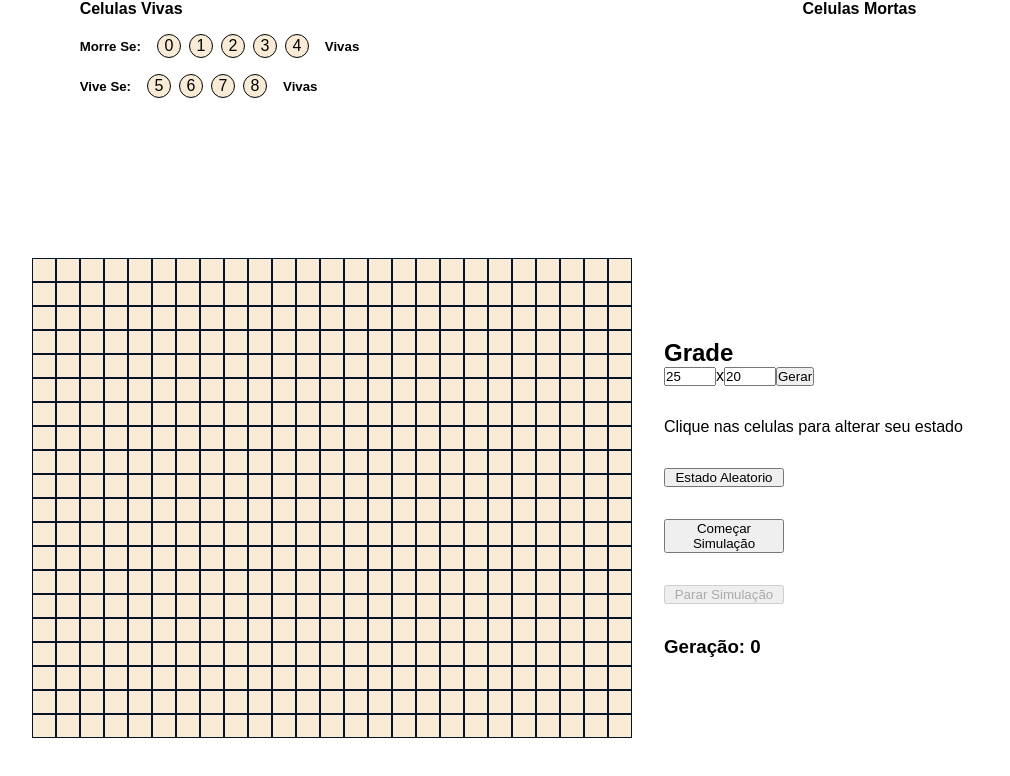
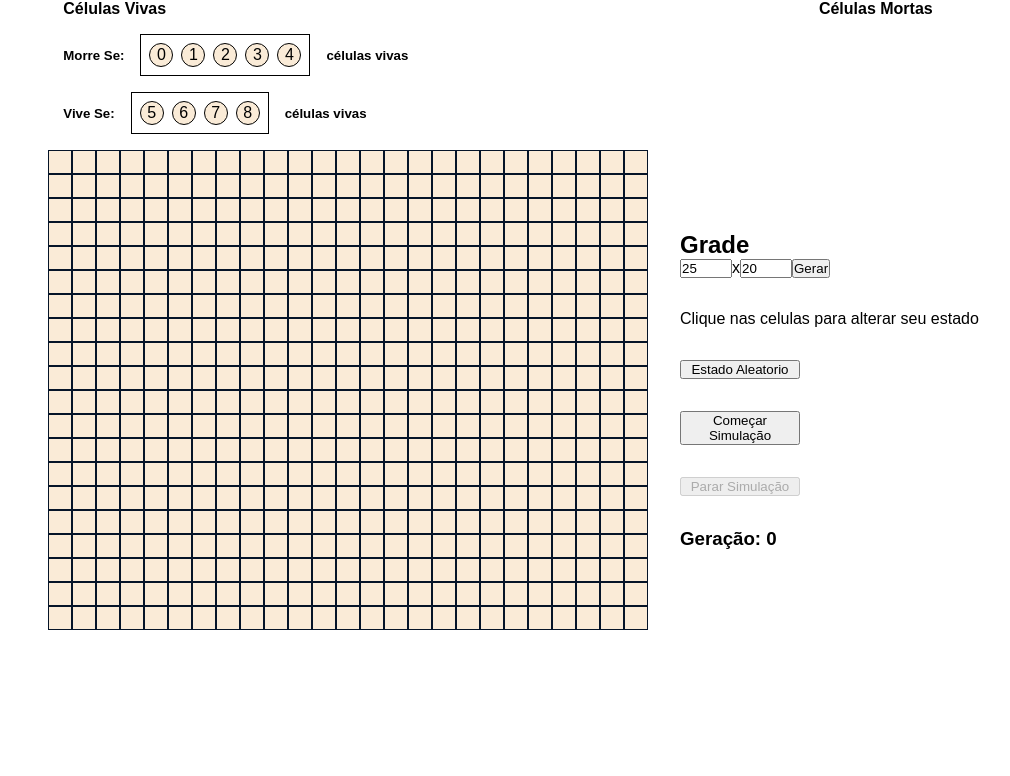
Before and after one commit to willian-pessoa/automato-celular, a React (Vite) app: page / in a window 1280 px wide. Shown: the top 776 px of the page, without its empty margins (142-1152 px from the left). Built offline with nearby package versions, Linux system fonts and the light colour scheme.

Commit message:
add set rules for alive cells

```diff
--- a/src/App.scss
+++ b/src/App.scss
@@ -4,7 +4,7 @@
   flex-direction: column;
 
   .automato-container {
-    min-height: 100vh;
+    margin: 1rem;
     width: 100%;
     display: flex;
     justify-content: center;
--- a/src/components/AutomatoConfigs.scss
+++ b/src/components/AutomatoConfigs.scss
@@ -17,8 +17,10 @@
 
     .dies-if-x-alive,
     .lives-if-x-alive {
+      padding: 0.5rem;
       display: flex;
       gap: 0.5rem;
+      border: 1px solid black;
 
       .draggable-item {
         border-radius: 50%;
--- a/src/components/AutomatoConfigs.tsx
+++ b/src/components/AutomatoConfigs.tsx
@@ -1,4 +1,4 @@
-import { Dispatch, SetStateAction } from "react";
+import { Dispatch, SetStateAction, useState } from "react";
 import { AutomatoRules } from "../utils/automatoCelularTypes";
 
 import "./AutomatoConfigs.scss";
@@ -9,39 +9,101 @@ interface AutomatoConfigsProps {
 }
 
 const AutomatoConfigs = ({ rule, setRule }: AutomatoConfigsProps) => {
+  const [reRender, setReRender] = useState(false);
+
+  const handleOnDragStart = (
+    e: React.DragEvent,
+    alive: number,
+    curState: string,
+    nexState: string,
+    idx: number
+  ) => {
+    e.dataTransfer.setData("alive", String(alive));
+    const tempRule = rule;
+    tempRule[curState][nexState].alive.splice(idx, 1);
+    setRule(tempRule);
+  };
+
+  const handleDrop = (
+    e: React.DragEvent,
+    curState: string,
+    nextState: string
+  ) => {
+    e.preventDefault();
+    const alive = e.dataTransfer.getData("alive");
+    const tempRule = rule;
+    tempRule[curState][nextState].alive.push(Number(alive));
+    console.log(
+      "🚀 ~ file: AutomatoConfigs.tsx:35 ~ AutomatoConfigs ~ tempRule:",
+      tempRule
+    );
+
+    setRule(tempRule);
+    setReRender((prev) => !prev);
+    e.stopPropagation();
+  };
+
+  const handleDragOver = (e: React.DragEvent) => {
+    e.preventDefault();
+  };
+
   return (
     <div className="automato-configs">
       <div className="alive-cell__container">
-        <h4>Celulas Vivas</h4>
+        <h4>Células Vivas</h4>
         <div className="dies-if">
           <h5>Morre Se:</h5>
-          <div className="dies-if-x-alive">
-            {rule.isLive.dies.alive.map((alive) => {
+          <div
+            className="dies-if-x-alive"
+            onDragOver={(e) => handleDragOver(e)}
+            onDrop={(e) => handleDrop(e, "isLive", "dies")}
+          >
+            {rule.isLive.dies.alive.map((alive, idx) => {
               return (
-                <div className="draggable-item" draggable>
+                <div
+                  className="draggable-item"
+                  id={`live__${alive}`}
+                  key={alive}
+                  draggable
+                  onDragStart={(e) =>
+                    handleOnDragStart(e, alive, "isLive", "dies", idx)
+                  }
+                >
                   {alive}
                 </div>
               );
             })}
           </div>
-          <h5>Vivas</h5>
+          <h5>células vivas</h5>
         </div>
         <div className="lives-if">
           <h5>Vive Se:</h5>
-          <div className="lives-if-x-alive">
-            {rule.isLive.lives.alive.map((alive) => {
+          <div
+            className="lives-if-x-alive"
+            onDragOver={(e) => handleDragOver(e)}
+            onDrop={(e) => handleDrop(e, "isLive", "lives")}
+          >
+            {rule.isLive.lives.alive.map((alive, idx) => {
               return (
-                <div className="draggable-item" draggable>
+                <div
+                  className="draggable-item"
+                  id={`live__${alive}`}
+                  key={alive}
+                  draggable
+                  onDragStart={(e) =>
+                    handleOnDragStart(e, alive, "isLive", "lives", idx)
+                  }
+                >
                   {alive}
                 </div>
               );
             })}
           </div>
-          <h5>Vivas</h5>
+          <h5>células vivas</h5>
         </div>
       </div>
       <div className="dead-cell__container">
-        <h4>Celulas Mortas</h4>
+        <h4>Células Mortas</h4>
       </div>
     </div>
   );
--- a/tsconfig.json
+++ b/tsconfig.json
@@ -5,6 +5,8 @@
     "lib": ["ES2020", "DOM", "DOM.Iterable"],
     "module": "ESNext",
     "skipLibCheck": true,
+    "suppressImplicitAnyIndexErrors": true,
+    "ignoreDeprecations": "5.0",
 
     /* Bundler mode */
     "moduleResolution": "bundler",
```
